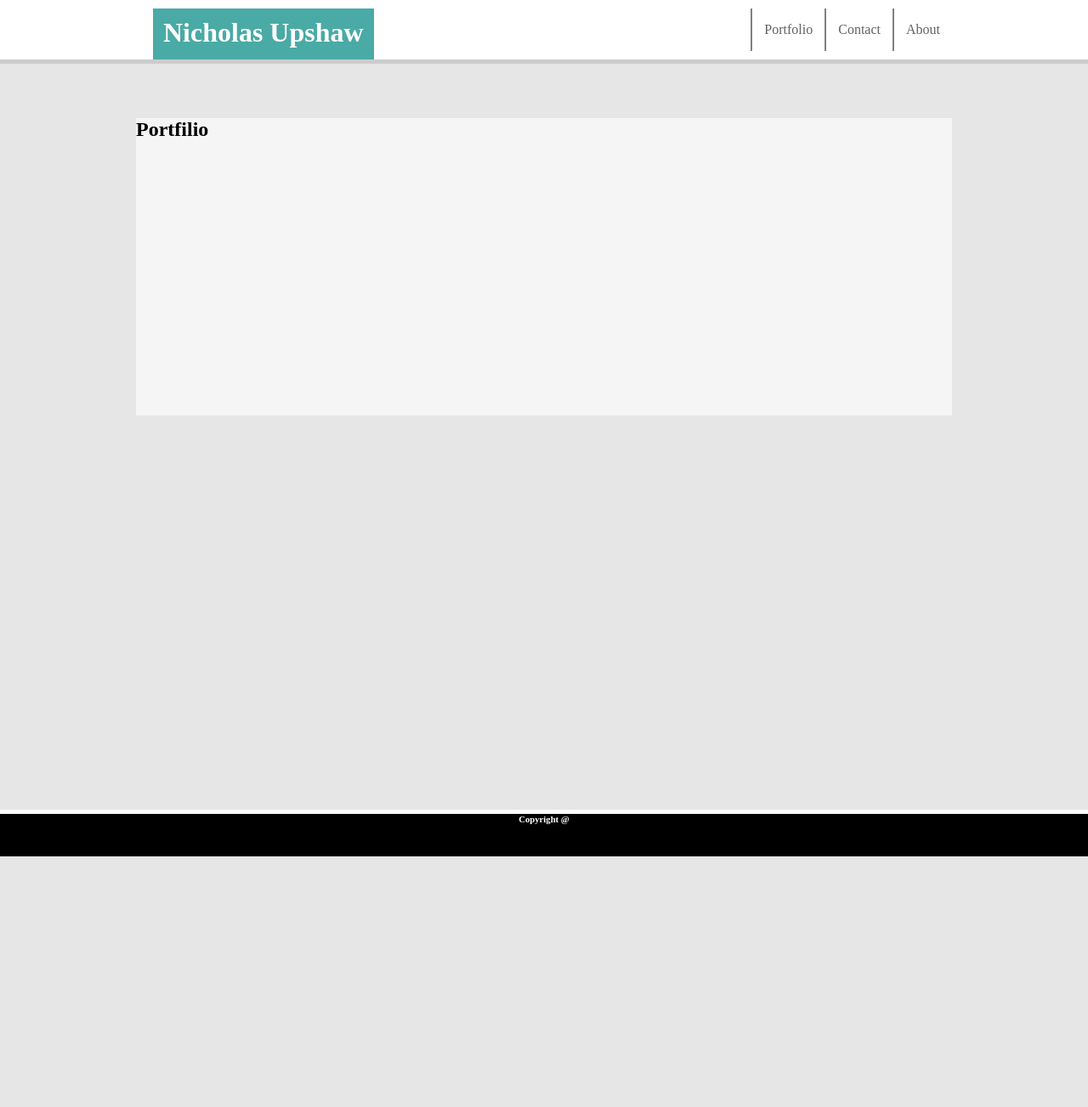
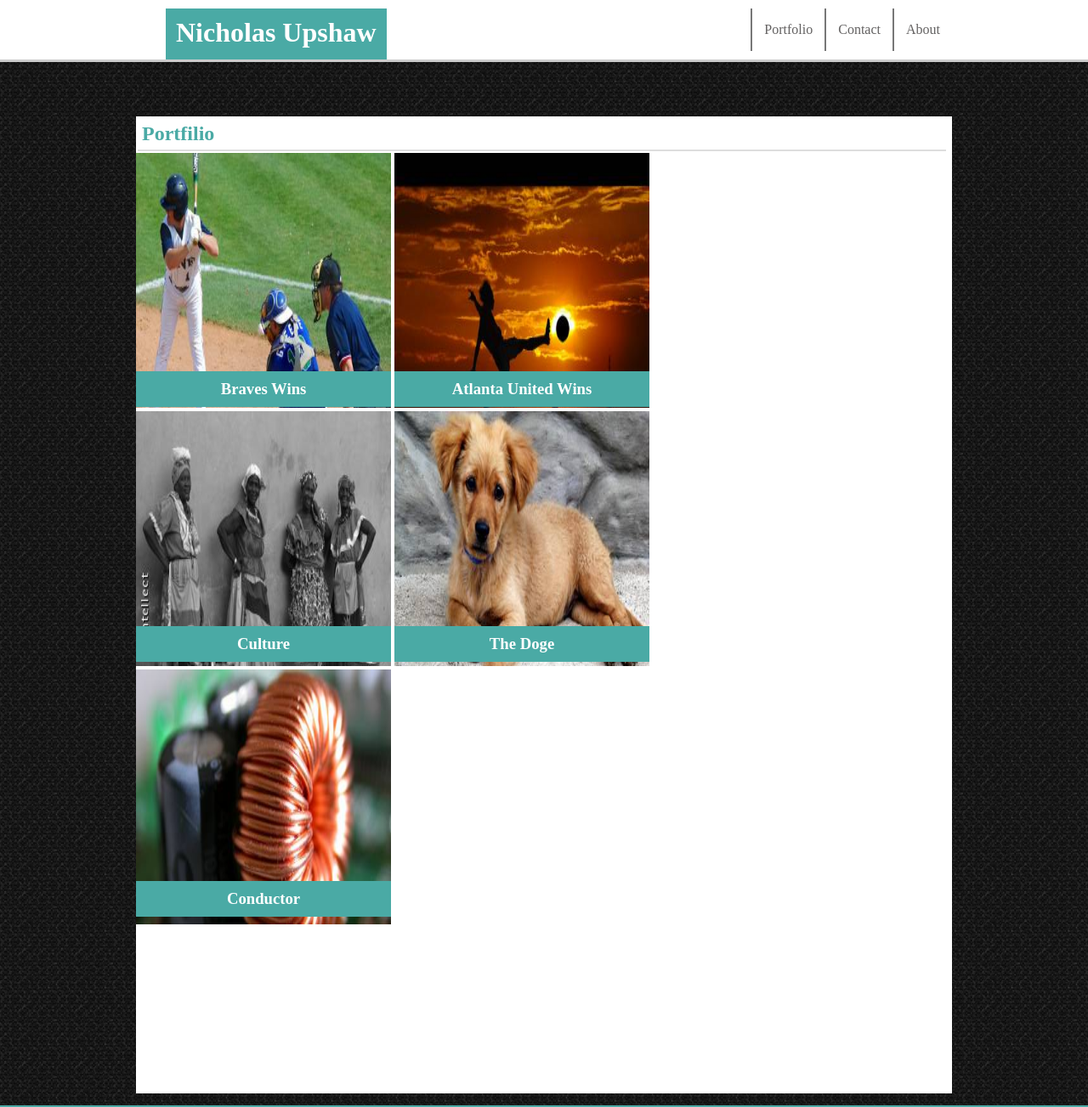
Before and after one commit to nupshaw91/Basic-Protfilio, a plain HTML site: page portfolio.html in a window 1280 px wide. Shown: the top 1303 px of the page at 85% size. Before the commit the page ends 1008 px from the top, so only its background shows below. Drawn offline with Linux system fonts and the light colour scheme.

Commit message:
Finished Basic-Portfolio Homework

```diff
--- a/assets/css/contact.css
+++ b/assets/css/contact.css
@@ -4,7 +4,7 @@
 }
 html,body {
     height: 100%;
-    background-color: #e6e6e6;
+    background-repeat: repeat;
 }
 
 /* header */
@@ -16,22 +16,22 @@ html,body {
     align-content: center;
     background-color: #ffffff;
     border-bottom-style: solid;
-    border-bottom-width: 5px;
-    border-bottom-color: red;
+    border-bottom-width: 3px;
+    border-bottom-color: #cccccc;
     }
     .name{
         height: 40px;
         position: absolute;
-        margin-left: 180px;
+        margin-left: 195px;
         float: left;
 
     }
 h1 {
       float: left;
-      color: white;
+      color: #ffffff;
       padding: 10px 12px;
       margin: 0;
-      background-color: red;
+      background-color: #4aaaa5;
    }
 #nav{
     overflow: visible;
@@ -41,16 +41,16 @@ h1 {
     width: 960px;
     padding: 0;
     overflow: hidden;
-    background-color: black;
+    background-color: #ffffff;
 }
 
 li {
    float: right;
-   border-left: 2px solid white;
+   border-left: 2px solid #777777;
 }
 li a{
     display: block;
-    color:white;
+    color:#777777;
     text-align: center;
     padding: 16px 14px;
     text-decoration: none;
@@ -71,7 +71,7 @@ li a:hover{
     padding-bottom: 50px;
     margin-left: auto;
     margin-right: auto;
-    background-color: whitesmoke;
+    background-color: #ffffff;
     width: 960px;
     height: 400px;
 }
@@ -80,8 +80,8 @@ li a:hover{
     margin: 2px 2px 2px 2px;
     padding: 5px 5px;
     width: 98%;
-    border-bottom: 2px solid gray;
-    line-height: 25px;
+    border-bottom: 2px solid #dddddd;
+    color: #4aaaa5;
 }
 #box2{
 display: block;
@@ -108,10 +108,10 @@ padding-top: 5px;
 }
 /* footer */
 #footer {
-    background-color: black;
+    background-color: #666666;
     border-top-style: solid;
     border-top-width: 5px;
-    border-top-color: white;
+    border-top-color: #4aaaa5;
     height: 50px;
     margin-top: -50px;
     clear: both;
--- a/assets/css/indexstyle.css
+++ b/assets/css/indexstyle.css
@@ -4,7 +4,7 @@
 }
 html,body {
     height: 100%;
-    background-color: #e6e6e6;
+    background-repeat: repeat;
 }
 /* header  */
 #header {
@@ -21,7 +21,7 @@ html,body {
 .name{
     height: 40px;
     position: absolute;
-    margin-left: 180px;
+    margin-left: 195px;
     float: left;
 
 }
@@ -73,7 +73,7 @@ li a:hover{
     margin-right: auto;
     background-color: #ffffff;
     width: 960px;
-    height: 450px;
+    height: 550px;
 }
 
 img {
@@ -97,6 +97,7 @@ p{
     text-align: left;
     padding-top: 10px;
     letter-spacing: 2px;
+    line-height: 24px;
     font-family: Arial, Helvetica, sans-serif;
     color: #777777
 }
@@ -110,6 +111,7 @@ p{
     margin-top: -50px;
     clear: both;
     color: white;
+
 }
 h6 {
     text-align: center;
--- a/assets/css/portfoliostyle.css
+++ b/assets/css/portfoliostyle.css
@@ -4,7 +4,7 @@
 }
 html,body {
     height: 100%;
-    background-color: #e6e6e6;
+    background-repeat: repeat;
 }
 /* header  */
 #header {
@@ -16,12 +16,12 @@ html,body {
     background-color: #ffffff;
     border-bottom-style: solid;
     border-bottom-color: #cccccc;
-    border-bottom-width: 5px;
+    border-bottom-width: 3px;
     }
 .name{
         height: 40px;
         position: absolute;
-        margin-left: 180px;
+        margin-left: 195px;
         float: left;
 
     }
@@ -39,12 +39,12 @@ h1 {
     margin-right: auto;
     width: 960px;
     padding: 0;
-    background-color: white;
+    background-color: #ffffff;
 }
 
 li {
    float: right;
-   border-left: 2px solid grey;
+   border-left: 2px solid #777777;
 }
 li a{
     display: block;
@@ -63,23 +63,98 @@ li a:hover{
 #container {
     min-height: 100%;
     padding: 5%;
+    position: relative;
 }
 
 #main {
+    position: relative;
     overflow: auto;
     padding-bottom: 50px;
     margin-left: auto;
     margin-right: auto;
-    background-color: whitesmoke;
+    background-color: #ffffff;
     width: 960px;
-    height: 300px;
+    height: 1100px;
+}
+#box1
+.boxhead{
+    display: block;
+    margin: 2px 2px 2px 2px;
+    padding: 5px 5px;
+    width: 98%;
+    border-bottom: 2px solid #dddddd;
+    color: #4aaaa5;
+}
+.box1 {
+float: left;
+clear: both;
+}
+.box2 {
+float: left;
+clear: both;
+}
+.box3 {
+float: left;
+clear: both;
+}
+.pic{
+    position: relative;
+    text-align: center;
+    color: #ffffff;
+}
+#title1{
+background-color: #4aaaa5;
+width: 280px;
+position: absolute;
+top: 300px;
+padding: 10px 10px;
+text-align: center;
+color: #ffffff;
+}
+#title2{
+    background-color: #4aaaa5;
+    width: 280px;
+    position: absolute;
+    top: 300px;
+    right: 356px;
+    padding: 10px 10px;
+    text-align: center;
+    color: #ffffff;
+}
+#title3{
+    background-color: #4aaaa5;
+    width: 280px;
+    position: absolute;
+    top: 600px;
+    padding: 10px 10px;
+    text-align: center;
+    color: #ffffff;
+}
+#title4{
+    background-color: #4aaaa5;
+    width: 280px;
+    position: absolute;
+    top: 600px;
+    right: 356px;
+    padding: 10px 10px;
+    text-align: center;
+    color: #ffffff;
+}
+#title5{
+    background-color: #4aaaa5;
+    width: 280px;
+    position: absolute;
+    top: 900px;
+    padding: 10px 10px;
+    text-align: center;
+    color: #ffffff;
 }
 /* footer */
 #footer {
-    background-color: black;
+    background-color: #666666;
     border-top-style: solid;
     border-top-width: 5px;
-    border-top-color: white;
+    border-top-color: #4aaaa5;
     height: 50px;
     margin-top: -50px;
     clear: both;
--- a/portfolio.html
+++ b/portfolio.html
@@ -7,7 +7,8 @@
     <title>Portfilio</title>
     <link rel="stylesheet" type="text/css" href="./assets/css/portfoliostyle.css">
 </head>
-<body>
+<body background="./assets/images/mosaic.png">
+
     <header id="header">
             <h1 class="name">Nicholas Upshaw</h1>
     <ul id="nav">
@@ -23,7 +24,32 @@
     <section id="container">
              <section id="main">
                  <section id="box1">
-                        <h2>Portfilio</h2>
+                        <h2 class="boxhead">Portfilio</h2>
+
+                        <div class="box1">
+                            <div class="pic">
+                           <img src="./assets/images/pic1.jpg" alt="pic1" width= "300px" height="300px">
+                           <img src="./assets/images/pic2.jpg" alt="pic2" width= "300px" height="300px">
+                        </div>
+                           <h3 id="title1">Braves Wins</h3>
+                           <h3 id="title2">Atlanta United Wins</h3>
+                       </div>
+
+                        <div class="box2">
+                            <div class="pic">
+                          <img src="./assets/images/pic3.jpg" alt="pic3" width= "300px" height="300px">
+                          <img src="./assets/images/pic4.jpg" alt="pic4" width= "300px" height="300px">
+                        </div>
+                          <h3 id="title3">Culture</h3>
+                          <h3 id="title4">The Doge</h3>
+                        </div>
+
+                        <div class="box3">
+                            <div class="pic">
+                          <img src="./assets/images/pic5.jpg" alt="pic5" width= "300px" height="300px">
+                        </div>
+                          <h3 id="title5">Conductor</h3>
+                        </div>
                  </section>
 
 
```
Also changed, not shown: contact.html (+2 -1 lines), index.html (+1 -1 lines), assets/images/mosaic.png (added), assets/images/pic1.jpg (added), assets/images/pic2.jpg (added), assets/images/pic3.jpg (added), assets/images/pic4.jpg (added), assets/images/pic5.jpg (added).
